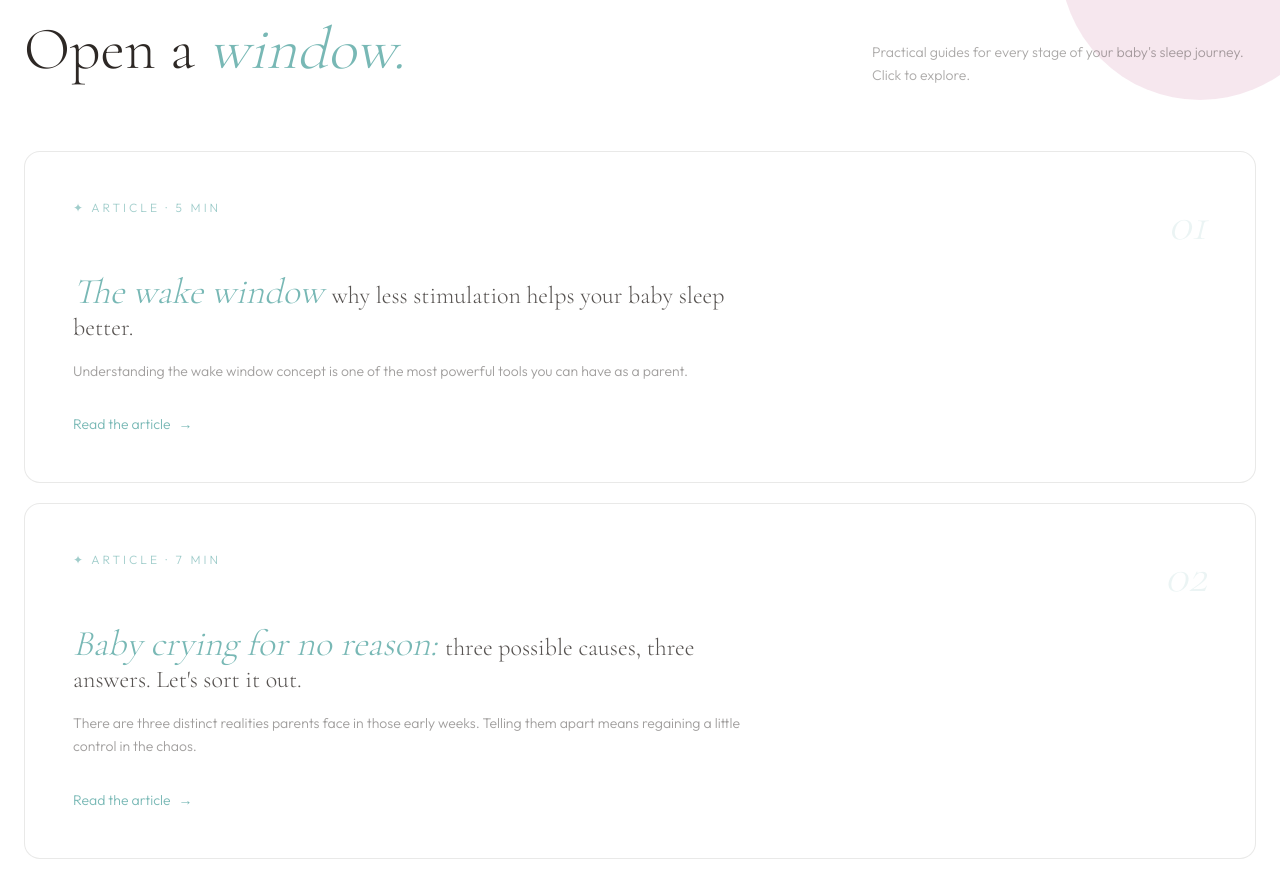
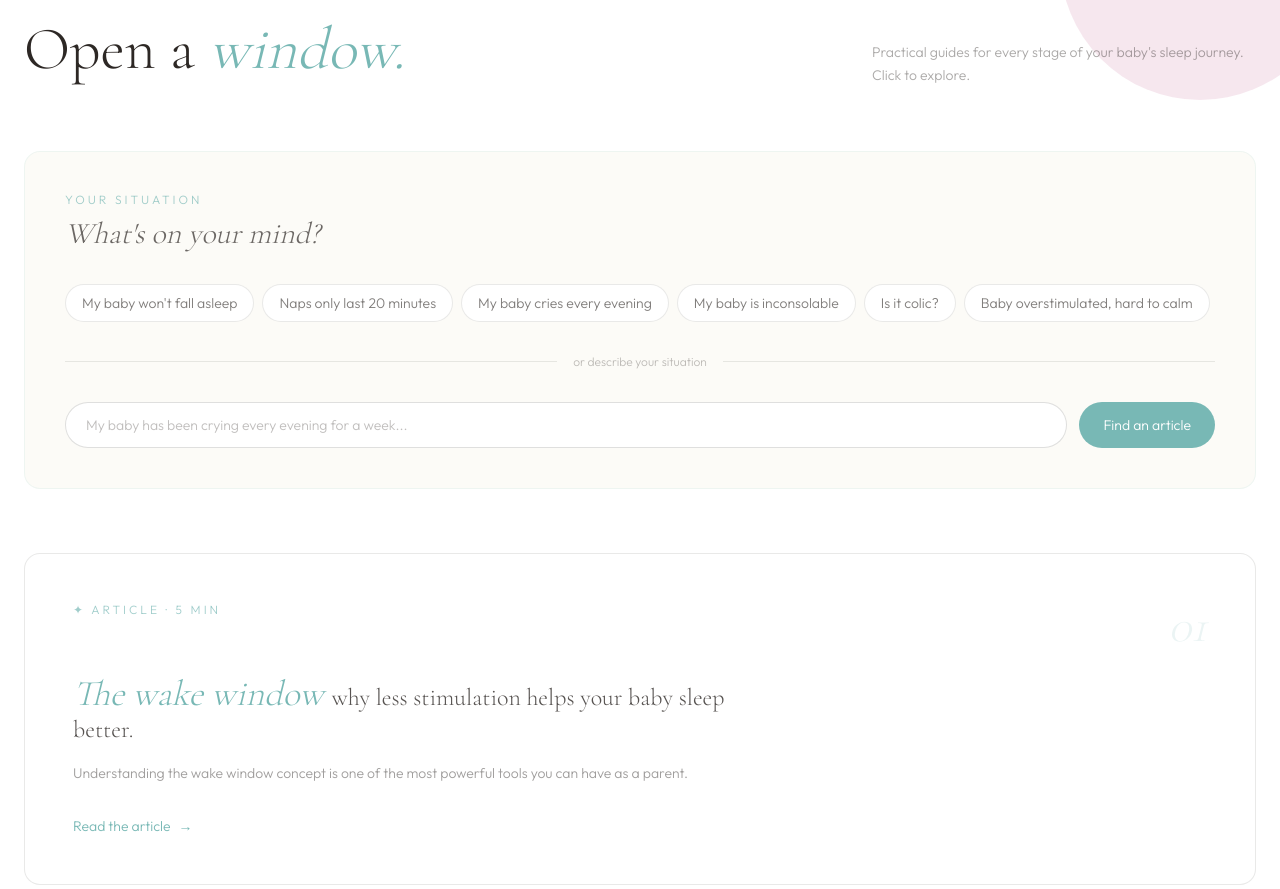
Before and after one commit to mamagiulia9-sudo/maman-giulia, a Next.js app in the folder site/: page /en in a window 1280 px wide. Shown: the part 1997-2886 px from the top of the page. Built offline with nearby package versions, Linux system fonts and the light colour scheme.

Commit message:
Ajout moteur de recommandation d'articles par problème

```diff
--- /dev/null
+++ b/site/components/ProblemFinder.tsx
@@ -0,0 +1,243 @@
+'use client';
+import { useState } from 'react';
+import Link from 'next/link';
+import { useTranslations } from 'next-intl';
+import { articles } from '@/content/articles';
+import type { Article } from '@/content/articles';
+
+type Problem = {
+  text: Record<string, string>;
+  slug: string;
+};
+
+const problems: Problem[] = [
+  {
+    text: {
+      fr: "Mon bébé refuse de s'endormir",
+      en: "My baby won't fall asleep",
+      zh: "宝宝不肯入睡",
+      it: "Il mio bebè non vuole dormire",
+    },
+    slug: 'fenetre-eveil',
+  },
+  {
+    text: {
+      fr: "Les siestes durent 20 minutes",
+      en: "Naps only last 20 minutes",
+      zh: "宝宝小睡只有20分钟",
+      it: "I pisolini durano solo 20 minuti",
+    },
+    slug: 'fenetre-eveil',
+  },
+  {
+    text: {
+      fr: "Mon bébé pleure chaque soir",
+      en: "My baby cries every evening",
+      zh: "宝宝每天傍晚哭闹",
+      it: "Il mio bebè piange ogni sera",
+    },
+    slug: 'coliques-sorcier-deuxieme-soir',
+  },
+  {
+    text: {
+      fr: "Mon bébé est inconsolable",
+      en: "My baby is inconsolable",
+      zh: "宝宝无法安抚",
+      it: "Il mio bebè è inconsolabile",
+    },
+    slug: 'coliques-sorcier-deuxieme-soir',
+  },
+  {
+    text: {
+      fr: "Est-ce des coliques ?",
+      en: "Is it colic?",
+      zh: "是肠绞痛吗？",
+      it: "Sono coliche?",
+    },
+    slug: 'coliques-sorcier-deuxieme-soir',
+  },
+  {
+    text: {
+      fr: "Bébé surstimulé, difficile à calmer",
+      en: "Baby overstimulated, hard to calm",
+      zh: "宝宝过度刺激，难以安抚",
+      it: "Bebè sovrastimolato, difficile da calmare",
+    },
+    slug: 'fenetre-eveil',
+  },
+];
+
+const keywordIndex: Record<string, string[]> = {
+  'fenetre-eveil': [
+    'fenêtre', 'eveil', 'éveil', 'stimul', 'fatigue', 'fatigué', 'sieste',
+    'éveillé', 'eveillé', 'endormir', 'dort', 'dormir', 'réveil', 'reveil',
+    'calme', 'agité', 'agite', 'trop éveillé', 'sleep', 'nap', 'awake',
+    'tired', 'overtired', '清醒', '睡觉', '小睡', '入睡', '疲惫', '刺激',
+    'veglia', 'stanco', 'stimolat',
+  ],
+  'coliques-sorcier-deuxieme-soir': [
+    'colique', 'coliques', 'pleur', 'pleure', 'sorcier', 'soir', 'soirée',
+    'inconsolable', 'cri', 'crie', 'douleur', 'ventre', 'agité', 'agite',
+    'cry', 'cries', 'colic', 'evening', 'witching', 'inconsolable',
+    '哭', '肠绞痛', '傍晚', '魔女', '腹痛', '无法安抚',
+    'piange', 'coliche', 'sera', 'strega',
+  ],
+};
+
+function findBestArticle(query: string): Article | null {
+  const q = query.toLowerCase().normalize('NFD').replace(/[̀-ͯ]/g, '');
+  let bestSlug = '';
+  let bestScore = 0;
+  for (const [slug, keywords] of Object.entries(keywordIndex)) {
+    const score = keywords.filter(kw =>
+      q.includes(kw.toLowerCase().normalize('NFD').replace(/[̀-ͯ]/g, ''))
+    ).length;
+    if (score > bestScore) {
+      bestScore = score;
+      bestSlug = slug;
+    }
+  }
+  return bestScore > 0 ? (articles.find(a => a.slug === bestSlug) ?? null) : null;
+}
+
+function ArticleResult({
+  article,
+  locale,
+  label,
+}: {
+  article: Article;
+  locale: string;
+  label: string;
+}) {
+  const loc = locale as 'fr' | 'en' | 'zh' | 'it';
+  return (
+    <div className="mt-6 animate-fadeIn">
+      <p className="text-xs text-teal/60 font-light tracking-[0.2em] uppercase mb-3">
+        ✦ {label}
+      </p>
+      <Link
+        href={`/${locale}/articles/${article.slug}`}
+        className="group flex items-start gap-6 p-6 rounded-2xl border border-teal/30 bg-white hover:border-teal/60 transition-all duration-200"
+      >
+        <div className="flex-1 min-w-0">
+          <p className="font-display font-light leading-tight">
+            <span className="italic text-teal text-lg">{article.titleDisplay[loc]}</span>
+            <span className="text-dark/70 text-base ml-2">{article.titleSub[loc]}</span>
+          </p>
+          <p className="text-dark/40 text-sm mt-2 font-light leading-relaxed">
+            {article.excerpts[loc]}
+          </p>
+        </div>
+        <span className="text-teal text-sm font-light mt-1 shrink-0 group-hover:translate-x-1 transition-transform">
+          →
+        </span>
+      </Link>
+    </div>
+  );
+}
+
+export default function ProblemFinder({ locale = 'fr' }: { locale?: string }) {
+  const t = useTranslations('problem_finder');
+  const loc = locale as 'fr' | 'en' | 'zh' | 'it';
+
+  const [selected, setSelected] = useState<Article | null>(null);
+  const [query, setQuery] = useState('');
+  const [result, setResult] = useState<Article | null>(null);
+  const [noMatch, setNoMatch] = useState(false);
+
+  function handleChipClick(problem: Problem) {
+    setQuery('');
+    setNoMatch(false);
+    const article = articles.find(a => a.slug === problem.slug) ?? null;
+    setSelected(article);
+    setResult(null);
+  }
+
+  function handleSearch() {
+    if (!query.trim()) return;
+    setSelected(null);
+    const found = findBestArticle(query);
+    setResult(found);
+    setNoMatch(!found);
+  }
+
+  const displayedArticle = selected ?? result;
+
+  return (
+    <div className="mb-16 p-8 md:p-10 rounded-2xl bg-cream/30 border border-teal/10">
+      <p className="text-xs font-light tracking-[0.25em] uppercase text-teal/70 mb-2">
+        {t('tag')}
+      </p>
+      <p className="font-display italic text-2xl md:text-3xl text-dark/70 font-light mb-8">
+        {t('title')}
+      </p>
+
+      {/* Problem chips */}
+      <div className="flex flex-wrap gap-2 mb-8">
+        {problems.map((p, i) => (
+          <button
+            key={i}
+            onClick={() => handleChipClick(p)}
+            className={`px-4 py-2 rounded-full text-sm font-light transition-colors duration-200 border ${
+              selected && articles.find(a => a.slug === p.slug) === selected
+                ? 'bg-teal text-white border-teal'
+                : 'bg-white text-dark/60 border-dark/10 hover:border-teal/40 hover:text-teal'
+            }`}
+          >
+            {p.text[loc]}
+          </button>
+        ))}
+      </div>
+
+      {/* Divider */}
+      <div className="flex items-center gap-4 mb-8">
+        <div className="flex-1 h-px bg-dark/10" />
+        <span className="text-xs text-dark/30 font-light">{t('or')}</span>
+        <div className="flex-1 h-px bg-dark/10" />
+      </div>
+
+      {/* Free text input */}
+      <div className="flex gap-3">
+        <input
+          type="text"
+          value={query}
+          onChange={e => {
+            setQuery(e.target.value);
+            setSelected(null);
+            setResult(null);
+            setNoMatch(false);
+          }}
+          onKeyDown={e => e.key === 'Enter' && handleSearch()}
+          placeholder={t('placeholder')}
+          className="flex-1 px-5 py-3 rounded-full border border-dark/15 text-sm font-light text-dark placeholder:text-dark/30 focus:outline-none focus:border-teal/50 bg-white transition-colors"
+        />
+        <button
+          onClick={handleSearch}
+          className="px-6 py-3 bg-teal text-white rounded-full text-sm font-light hover:bg-teal/85 transition-colors shrink-0"
+        >
+          {t('cta')}
+        </button>
+      </div>
+
+      {/* Result */}
+      {displayedArticle && (
+        <ArticleResult
+          article={displayedArticle}
+          locale={locale}
+          label={t('result_label')}
+        />
+      )}
+
+      {noMatch && (
+        <div className="mt-6 p-5 rounded-xl bg-butter/40 border border-dark/8">
+          <p className="text-sm text-dark/50 font-light leading-relaxed">
+            {t('no_match')}{' '}
+            <Link href={`/${locale}#contact`} className="text-teal underline underline-offset-2">
+              {t('no_match_link')}
+            </Link>
+          </p>
+        </div>
+      )}
+    </div>
+  );
+}
--- a/site/components/Windows.tsx
+++ b/site/components/Windows.tsx
@@ -2,6 +2,7 @@
 import { useTranslations } from 'next-intl';
 import Link from 'next/link';
 import { articles } from '@/content/articles';
+import ProblemFinder from '@/components/ProblemFinder';
 
 export default function Windows({ locale = 'fr' }: { locale?: string }) {
   const t = useTranslations('windows');
@@ -32,6 +33,8 @@ export default function Windows({ locale = 'fr' }: { locale?: string }) {
           </h2>
           <p className="text-dark/40 max-w-sm text-sm leading-relaxed font-light">{t('subtitle')}</p>
         </div>
+
+        <ProblemFinder locale={locale} />
 
         {/* Article cards */}
         <div className="flex flex-col gap-5 mb-8">
--- a/site/messages/en.json
+++ b/site/messages/en.json
@@ -132,5 +132,15 @@
     "min_read": "min read",
     "cta_subtitle": "Let's go further together.",
     "cta_button": "Book a session"
+  },
+  "problem_finder": {
+    "tag": "Your situation",
+    "title": "What's on your mind?",
+    "or": "or describe your situation",
+    "placeholder": "My baby has been crying every evening for a week...",
+    "cta": "Find an article",
+    "result_label": "Recommended article",
+    "no_match": "We don't have an article on this topic yet.",
+    "no_match_link": "Ask Giulia directly →"
   }
 }
--- a/site/messages/fr.json
+++ b/site/messages/fr.json
@@ -132,5 +132,15 @@
     "min_read": "min de lecture",
     "cta_subtitle": "Allons plus loin ensemble.",
     "cta_button": "Prendre rendez-vous"
+  },
+  "problem_finder": {
+    "tag": "Votre situation",
+    "title": "Qu'est-ce qui vous préoccupe ?",
+    "or": "ou décrivez votre situation",
+    "placeholder": "Mon bébé pleure chaque soir depuis une semaine...",
+    "cta": "Trouver un article",
+    "result_label": "Article recommandé",
+    "no_match": "Nous n'avons pas encore d'article sur ce sujet.",
+    "no_match_link": "Posez votre question à Giulia →"
   }
 }
--- a/site/messages/it.json
+++ b/site/messages/it.json
@@ -132,5 +132,15 @@
     "min_read": "min di lettura",
     "cta_subtitle": "Andiamo oltre insieme.",
     "cta_button": "Prenota una sessione"
+  },
+  "problem_finder": {
+    "tag": "La tua situazione",
+    "title": "Cosa ti preoccupa?",
+    "or": "o descrivi la tua situazione",
+    "placeholder": "Il mio bebè piange ogni sera da una settimana...",
+    "cta": "Trova un articolo",
+    "result_label": "Articolo consigliato",
+    "no_match": "Non abbiamo ancora un articolo su questo argomento.",
+    "no_match_link": "Fai la tua domanda a Giulia →"
   }
 }
--- a/site/messages/zh.json
+++ b/site/messages/zh.json
@@ -132,5 +132,15 @@
     "min_read": "分钟阅读",
     "cta_subtitle": "让我们一起走得更远。",
     "cta_button": "预约咨询"
+  },
+  "problem_finder": {
+    "tag": "您的情况",
+    "title": "您在担心什么？",
+    "or": "或描述您的具体情况",
+    "placeholder": "我的宝宝每天傍晚都会哭闹一个小时……",
+    "cta": "查找文章",
+    "result_label": "推荐文章",
+    "no_match": "我们目前还没有关于这个问题的文章。",
+    "no_match_link": "直接向 Giulia 提问 →"
   }
 }
```
